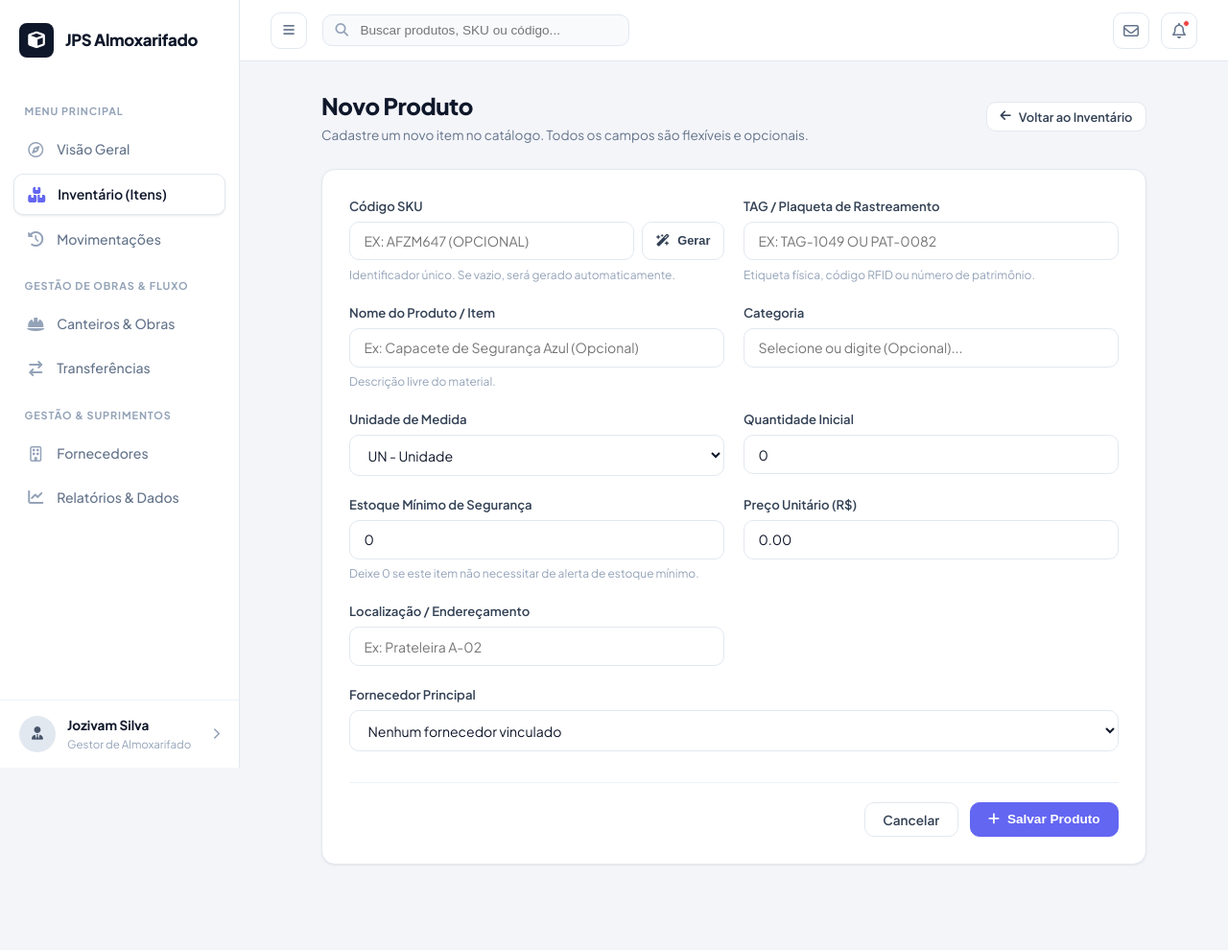
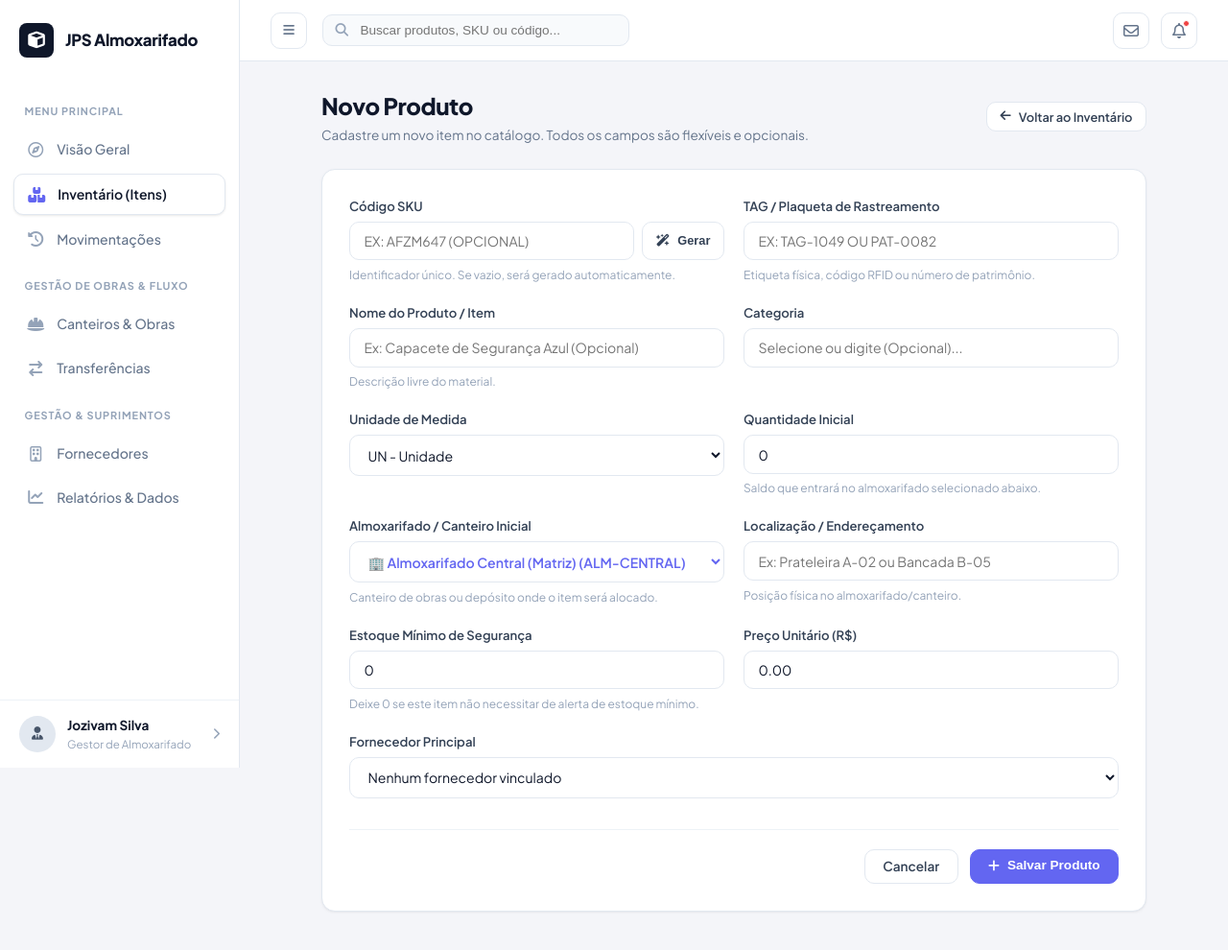
Before and after one commit to jozivam/JPS-Iventory, a Node server app: page /produtos/novo in a window 1280 px wide. Shown: the top 990 px of the page at 96% size. Before the commit the page ends 903 px from the top, so only its background shows below. Run offline with Node 20, Linux system fonts and the light colour scheme; data comes from the database, SQL or seed files in the repository; data that the repository does not hold is empty; some libraries are stand-ins or nearby versions.

Commit message:
feat: adiciona selecao de almoxarifado/canteiro inicial no cadastro e edicao de produtos

```diff
--- a/config/database.js
+++ b/config/database.js
@@ -135,7 +135,7 @@ function syncEstoques() {
 
   const produtos = db.prepare('SELECT * FROM produtos').all();
   const checkEstoque = db.prepare('SELECT id, quantidade FROM estoques WHERE produto_id = ? AND almoxarifado_id = ?');
-  const insertEstoque = db.prepare('INSERT INTO estoques (produto_id, almoxarifado_id, quantidade, localizacao) VALUES (?, ?, ?, ?)');
+  const insertEstoque = db.prepare('INSERT OR IGNORE INTO estoques (produto_id, almoxarifado_id, quantidade, localizacao) VALUES (?, ?, ?, ?)');
   const updateEstoque = db.prepare('UPDATE estoques SET quantidade = ? WHERE id = ?');
 
   for (const p of produtos) {
--- a/src/controllers/ProdutoController.js
+++ b/src/controllers/ProdutoController.js
@@ -98,7 +98,7 @@ class ProdutoController {
    */
   static async store(req, res) {
     try {
-      const { sku, tag, nome, categoria, unidade_medida, quantidade, estoque_minimo, preco_unitario, localizacao, fornecedor_id } = req.body;
+      const { sku, tag, nome, categoria, unidade_medida, quantidade, estoque_minimo, preco_unitario, localizacao, fornecedor_id, almoxarifado_id } = req.body;
 
       const novoProdutoId = Produto.create({
         sku,
@@ -110,7 +110,8 @@ class ProdutoController {
         estoque_minimo,
         preco_unitario,
         localizacao,
-        fornecedor_id
+        fornecedor_id,
+        almoxarifado_id
       });
 
       const nomeItem = nome ? nome.trim() : (tag ? `Item [${tag}]` : 'Novo produto');
@@ -139,7 +140,7 @@ class ProdutoController {
   static async edit(req, res) {
     try {
       const { id } = req.params;
-      const produto = Produto.findById(id);
+      const produto = Produto.findByIdWithEstoques(id);
 
       if (!produto) {
         return res.redirect('/produtos?erro=' + encodeURIComponent('Produto não encontrado.'));
@@ -147,6 +148,7 @@ class ProdutoController {
 
       const fornecedores = Fornecedor.findAll();
       const categorias = Produto.getCategorias();
+      const almoxarifados = Almoxarifado.findAll();
 
       res.render('produtos/edit', {
         title: `Editar ${produto.nome}`,
@@ -154,6 +156,7 @@ class ProdutoController {
         produto,
         fornecedores,
         categorias,
+        almoxarifados,
         erro: req.query.erro || null
       });
     } catch (error) {
--- a/src/models/Produto.js
+++ b/src/models/Produto.js
@@ -165,12 +165,13 @@ class Produto {
   }
 
   /**
-   * Cria um novo produto no almoxarifado (Campos opcionais e flexíveis)
+   * Cria um novo produto no almoxarifado (Campos opcionais e flexíveis, com alocação no canteiro/almoxarifado escolhido)
    */
-  static create({ sku, tag, nome, categoria, unidade_medida, quantidade, estoque_minimo, preco_unitario, localizacao, fornecedor_id }) {
+  static create({ sku, tag, nome, categoria, unidade_medida, quantidade, estoque_minimo, preco_unitario, localizacao, fornecedor_id, almoxarifado_id }) {
     let finalSku = sku ? sku.trim().toUpperCase() : null;
     let finalTag = tag ? tag.trim().toUpperCase() : null;
     let finalNome = nome ? nome.trim() : null;
+    const qtdInicial = parseInt(quantidade, 10) || 0;
 
     // Se SKU não foi preenchido, gera um código automático (pode utilizar a tag como base)
     if (!finalSku) {
@@ -192,6 +193,14 @@ class Produto {
       finalNome = finalTag ? `Item [${finalTag}]` : `Item ${finalSku}`;
     }
 
+    // Determina o almoxarifado de destino inicial
+    let targetAlmoxId = almoxarifado_id ? parseInt(almoxarifado_id, 10) : null;
+    if (!targetAlmoxId) {
+      const central = db.prepare("SELECT id FROM almoxarifados WHERE tipo = 'CENTRAL' LIMIT 1").get();
+      targetAlmoxId = central ? central.id : 1;
+    }
+
+    const criarProdutoTransacao = db.transaction(() => {
       const stmt = db.prepare(`
         INSERT INTO produtos (sku, tag, nome, categoria, unidade_medida, quantidade, estoque_minimo, preco_unitario, localizacao, fornecedor_id)
         VALUES (?, ?, ?, ?, ?, ?, ?, ?, ?, ?)
@@ -203,14 +212,35 @@ class Produto {
         finalNome,
         categoria ? categoria.trim() : 'Geral',
         unidade_medida || 'UN',
-      parseInt(quantidade, 10) || 0,
+        qtdInicial,
         estoque_minimo !== undefined && estoque_minimo !== '' ? parseInt(estoque_minimo, 10) : 0,
         preco_unitario !== undefined && preco_unitario !== '' ? parseFloat(preco_unitario) : 0.0,
         localizacao ? localizacao.trim() : null,
         fornecedor_id ? parseInt(fornecedor_id, 10) : null
       );
 
-    return result.lastInsertRowid;
+      const novoProdutoId = result.lastInsertRowid;
+
+      // Aloca o saldo inicial na tabela relacional de estoques para o canteiro/almoxarifado selecionado
+      db.prepare(`
+        INSERT INTO estoques (produto_id, almoxarifado_id, quantidade, localizacao)
+        VALUES (?, ?, ?, ?)
+        ON CONFLICT(produto_id, almoxarifado_id)
+        DO UPDATE SET quantidade = quantidade + ?, atualizado_em = (datetime('now', 'localtime'))
+      `).run(novoProdutoId, targetAlmoxId, qtdInicial, localizacao ? localizacao.trim() : null, qtdInicial);
+
+      // Se entrou com saldo inicial > 0, cria o registro inicial no histórico de movimentações
+      if (qtdInicial > 0) {
+        db.prepare(`
+          INSERT INTO movimentacoes (produto_id, tipo, quantidade, motivo, responsavel, documento_ref, almoxarifado_origem_id, almoxarifado_destino_id)
+          VALUES (?, 'ENTRADA', ?, 'Saldo Inicial de Cadastro', 'Cadastro de Catálogo', 'CADASTRO-INICIAL', NULL, ?)
+        `).run(novoProdutoId, qtdInicial, targetAlmoxId);
+      }
+
+      return novoProdutoId;
+    });
+
+    return criarProdutoTransacao();
   }
 
   /**
--- a/src/views/produtos/create.ejs
+++ b/src/views/produtos/create.ejs
@@ -130,6 +130,42 @@
             min="0"
             value="<%= produto.quantidade !== undefined ? produto.quantidade : 0 %>"
           >
+          <span class="form-help">Saldo que entrará no almoxarifado selecionado abaixo.</span>
+        </div>
+
+        <!-- Almoxarifado / Canteiro de Entrada Inicial -->
+        <div class="form-group">
+          <label class="form-label" for="produto-almoxarifado-select">
+            Almoxarifado / Canteiro Inicial
+          </label>
+          <select id="produto-almoxarifado-select" name="almoxarifado_id" class="form-select" style="font-weight: 600; color: var(--primary);">
+            <% if (typeof almoxarifados !== 'undefined' && almoxarifados.length > 0) { %>
+              <% almoxarifados.forEach(alm => { %>
+                <option value="<%= alm.id %>" <%= (produto.almoxarifado_id == alm.id || (!produto.almoxarifado_id && alm.tipo === 'CENTRAL')) ? 'selected' : '' %>>
+                  <%= alm.tipo === 'CENTRAL' ? '🏢' : '🏗️' %> <%= alm.nome %> (<%= alm.codigo %>)
+                </option>
+              <% }) %>
+            <% } else { %>
+              <option value="1">Almoxarifado Central (Matriz)</option>
+            <% } %>
+          </select>
+          <span class="form-help">Canteiro de obras ou depósito onde o item será alocado.</span>
+        </div>
+
+        <!-- Localização -->
+        <div class="form-group">
+          <label class="form-label" for="produto-localizacao-input">
+            Localização / Endereçamento
+          </label>
+          <input
+            type="text"
+            id="produto-localizacao-input"
+            name="localizacao"
+            class="form-control"
+            placeholder="Ex: Prateleira A-02 ou Bancada B-05"
+            value="<%= produto.localizacao || '' %>"
+          >
+          <span class="form-help">Posição física no almoxarifado/canteiro.</span>
         </div>
 
         <!-- Estoque Mínimo -->
@@ -165,21 +201,6 @@
           >
         </div>
 
-        <!-- Localização -->
-        <div class="form-group">
-          <label class="form-label" for="produto-localizacao-input">
-            Localização / Endereçamento
-          </label>
-          <input
-            type="text"
-            id="produto-localizacao-input"
-            name="localizacao"
-            class="form-control"
-            placeholder="Ex: Prateleira A-02"
-            value="<%= produto.localizacao || '' %>"
-          >
-        </div>
-
         <!-- Fornecedor -->
         <div class="form-group full-width">
           <label class="form-label" for="produto-fornecedor-select">
```
Also changed, not shown: src/views/produtos/edit.ejs (+30 -10 lines). Lines whose indentation alone changed are shown as unchanged.
